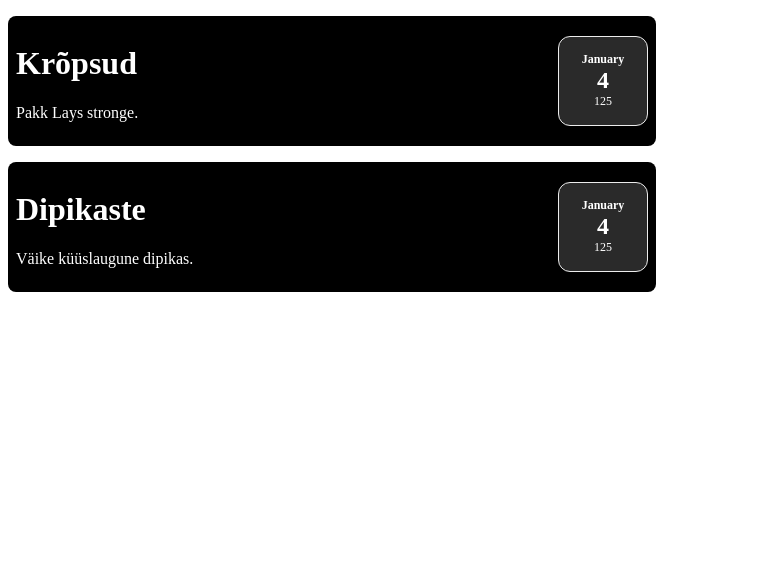
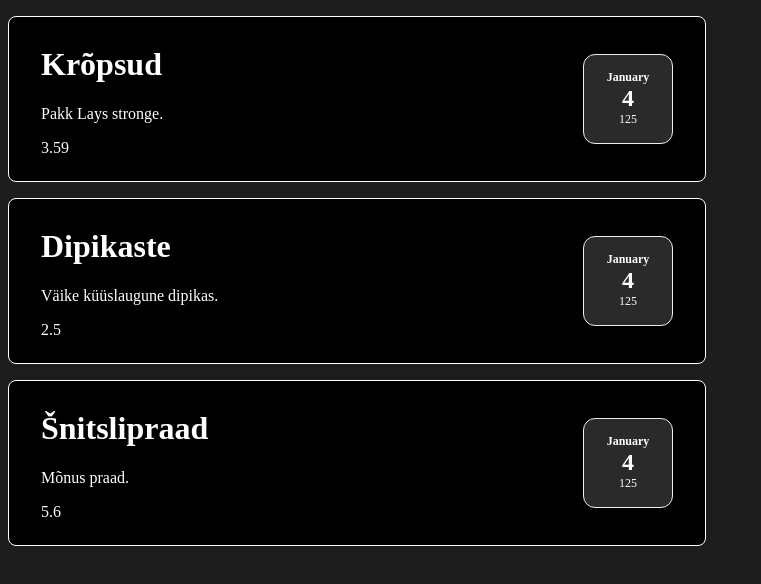
Before and after one commit to kaareltiitt6nts/vite-react-expenses-http, a React (Vite) app: page / in a window 1280 px wide. Shown: the top 584 px of the page, without its empty margins (0-761 px from the left). Built offline with nearby package versions, Linux system fonts and the light colour scheme.

Commit message:
lisasin expenseitem lisamise l2bi map() funktsiooni, lisasin expenseitemile hinna, muutsin paar stiililehte

```diff
--- a/src/App.css
+++ b/src/App.css
@@ -0,0 +1,3 @@
+body {
+    background-color: rgb(29, 29, 29);
+}
--- a/src/App.jsx
+++ b/src/App.jsx
@@ -6,23 +6,30 @@ function App() {
     {
       date: new Date(),
       name: "Krõpsud",
+      price: 3.59,
       description: "Pakk Lays stronge."
     },
     {
       date: new Date(),
       name: "Dipikaste",
+      price: 2.50,
       description: "Väike küüslaugune dipikas."
+    },
+    {
+      date: new Date(),
+      name: "Šnitslipraad",
+      price: 5.60,
+      description: "Mõnus praad."
     }
   ]
 
   return (
     <>
-      <ExpenseItem
-        data={data[0]}
-      />
-      <ExpenseItem
-        data={data[1]}
-      />
+      {
+        data.map(item => (
+          <ExpenseItem data={item} />
+        ))
+      }
     </>
   )
 }
--- a/src/components/ExpenseItem/ExpenseItem.css
+++ b/src/components/ExpenseItem/ExpenseItem.css
@@ -1,7 +1,10 @@
 .expense-item {
     color: white;
+    border: 1px solid white;
     background-color: black;
     padding: 0.5rem;
+    padding-left: 2rem;
+    padding-right: 2rem;
     margin-top: 1rem;
     margin-bottom: 1rem;
     border-radius: 0.5rem;
--- a/src/components/ExpenseItem/ExpenseItem.jsx
+++ b/src/components/ExpenseItem/ExpenseItem.jsx
@@ -8,6 +8,7 @@ const ExpenseItem = (props) => {
             <div>
                 <h1 className="expense-item__name">{props.data.name}</h1>
                 <p className="expense-item__description">{props.data.description}</p>
+                <p className="expense-item__date">{props.data.price}</p>
             </div>
             <div className="expense-date">
                 <div className="expense-date__month">{props.data.date.toLocaleString("default", {month:"long"})}</div>
```
